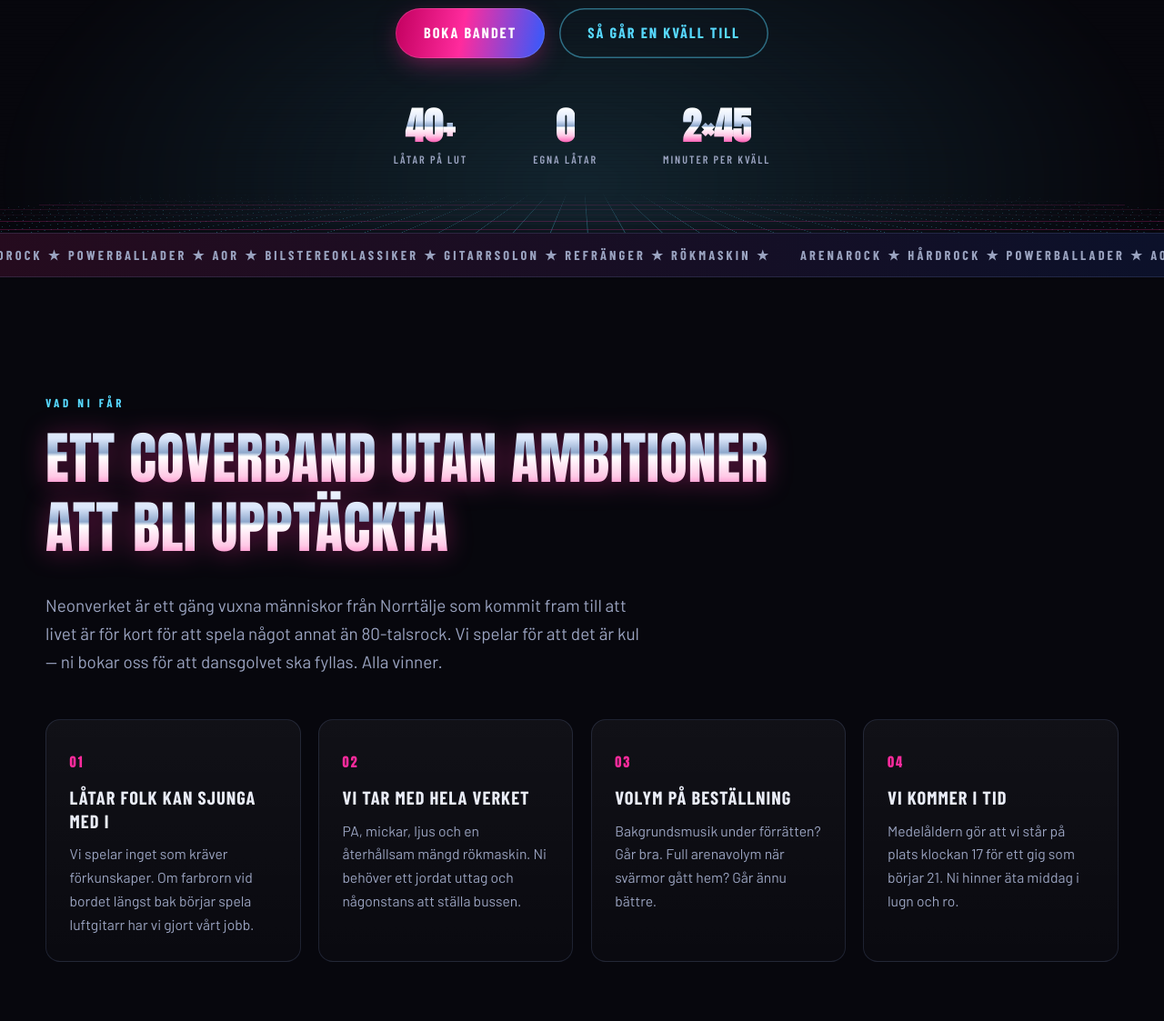
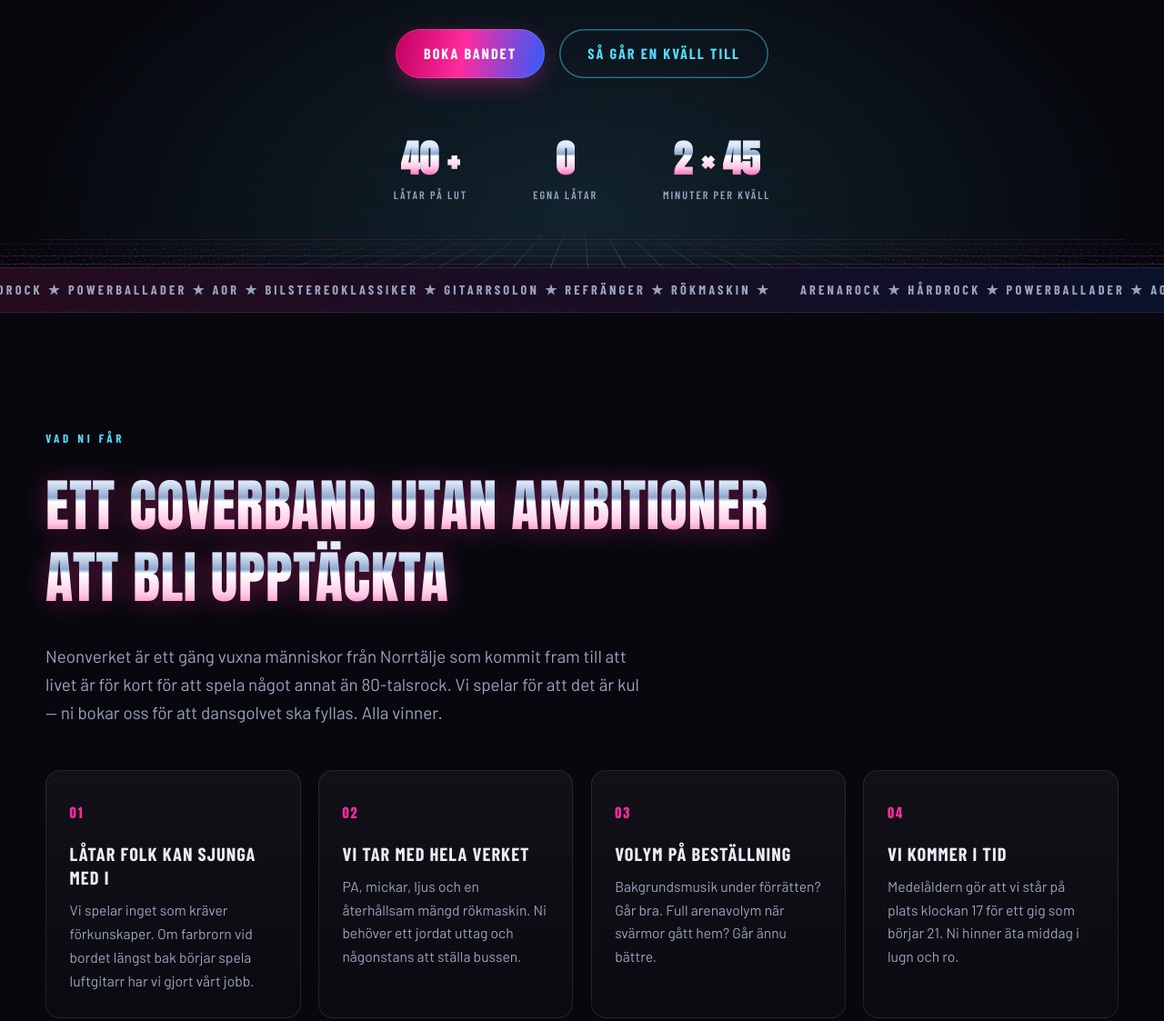
Before and after one commit to simonthorell/neonverket-web, a plain HTML site: page public/index.html in a window 1280 px wide. Shown: the part 872-1995 px from the top of the page at 91% size. Drawn offline with nearby package versions, Linux system fonts and the light colour scheme.

Commit message:
Mer luft ovanför rubrikerna för Å, Ä och Ö
Tre mått styr nu all displaytyp:
- --display-lh 1.22 → 1.26, radavståndet mellan rubrikrader
- --chrome-pad .16em → .24em, målyta åt diakriterna vid background-clip:text
- --head-pad .2em, ny, luft ovanför varje rubrik

Applicerat på h2, h3, hero-rubriken, kort- och paketrubriker.
Hero-siffrorna hade line-height:1 utan padding trots background-clip:text
— allt ovanför versalhöjden hade kapats där.
FAQ-rubrikerna fick 1.15rem → 1.3rem toppadding.

Co-Authored-By: Claude Opus 5 <noreply@anthropic.com>

```diff
--- a/public/styles.css
+++ b/public/styles.css
@@ -21,8 +21,9 @@
 
   /* Anton har höga diakriter (Å Ä Ö) som sticker upp ovanför versalhöjden.
      Under ~1.2 krockar de med raden ovanför. Krom-gradienten tilas i samma mått. */
-  --display-lh:1.22;
-  --chrome-pad:.16em;
+  --display-lh:1.26;
+  --chrome-pad:.24em;   /* måljyta åt Å-ringen vid background-clip:text */
+  --head-pad:.2em;      /* luft ovanför rubriker så diakriterna får plats */
 
   --wrap:1180px;
   --r:16px;
@@ -67,11 +68,13 @@ a{color:inherit}
   letter-spacing:.01em;
   text-transform:uppercase;
   margin:.1em 0 .5em;
+  padding-top:var(--head-pad);
 }
 .h3{
   font-family:"Barlow Condensed",sans-serif;
   font-weight:700;text-transform:uppercase;letter-spacing:.06em;
   font-size:1.35rem;margin:0 0 1rem;
+  padding-top:var(--head-pad);
 }
 
 .chrome{
@@ -225,6 +228,7 @@ a{color:inherit}
   font-family:"Anton",Impact,sans-serif;font-weight:400;
   font-size:clamp(2.4rem,8vw,5rem);line-height:var(--display-lh);
   text-transform:uppercase;margin:0 0 1rem;
+  padding-top:var(--head-pad);
 }
 .hero__lead{
   color:var(--muted);max-width:56ch;margin:0 auto 2.2rem;
@@ -238,7 +242,8 @@ a{color:inherit}
 }
 .hero__stats li{display:flex;flex-direction:column;align-items:center}
 .hero__stats strong{
-  font-family:"Anton",sans-serif;font-size:clamp(1.8rem,4vw,2.6rem);line-height:1;
+  font-family:"Anton",sans-serif;font-size:clamp(1.8rem,4vw,2.6rem);
+  line-height:1.15;padding-top:var(--chrome-pad);
   background:var(--chrome);-webkit-background-clip:text;background-clip:text;color:transparent;
 }
 .hero__stats span{
@@ -288,7 +293,8 @@ a{color:inherit}
 .card h3{
   font-family:"Barlow Condensed",sans-serif;font-weight:700;
   text-transform:uppercase;letter-spacing:.05em;font-size:1.28rem;
-  margin:0 0 .6rem;line-height:1.25;
+  margin:0 0 .6rem;line-height:1.3;
+  padding-top:var(--head-pad);
 }
 .card p{margin:0;color:var(--muted);font-size:.98rem}
 .card em{color:var(--text);font-style:italic}
@@ -355,6 +361,7 @@ a{color:inherit}
 .pack h3{
   font-family:"Anton",sans-serif;text-transform:uppercase;
   font-size:1.55rem;margin:0 0 .7rem;line-height:var(--display-lh);
+  padding-top:var(--head-pad);
 }
 .pack__desc{color:var(--muted);font-size:.97rem;margin:0 0 1.3rem}
 .pack ul{list-style:none;margin:0;padding:0;border-top:1px solid var(--line)}
@@ -369,7 +376,7 @@ a{color:inherit}
 .faq{border-top:1px solid var(--line)}
 .faq details{border-bottom:1px solid var(--line)}
 .faq summary{
-  cursor:pointer;list-style:none;padding:1.15rem 2.5rem 1.15rem 0;position:relative;
+  cursor:pointer;list-style:none;padding:1.3rem 2.5rem 1.15rem 0;position:relative;
   font-family:"Barlow Condensed",sans-serif;font-weight:700;
   text-transform:uppercase;letter-spacing:.04em;font-size:1.16rem;
   transition:color .25s var(--ease);
```
Also changed, not shown: public/index.html (+2 -2 lines).
